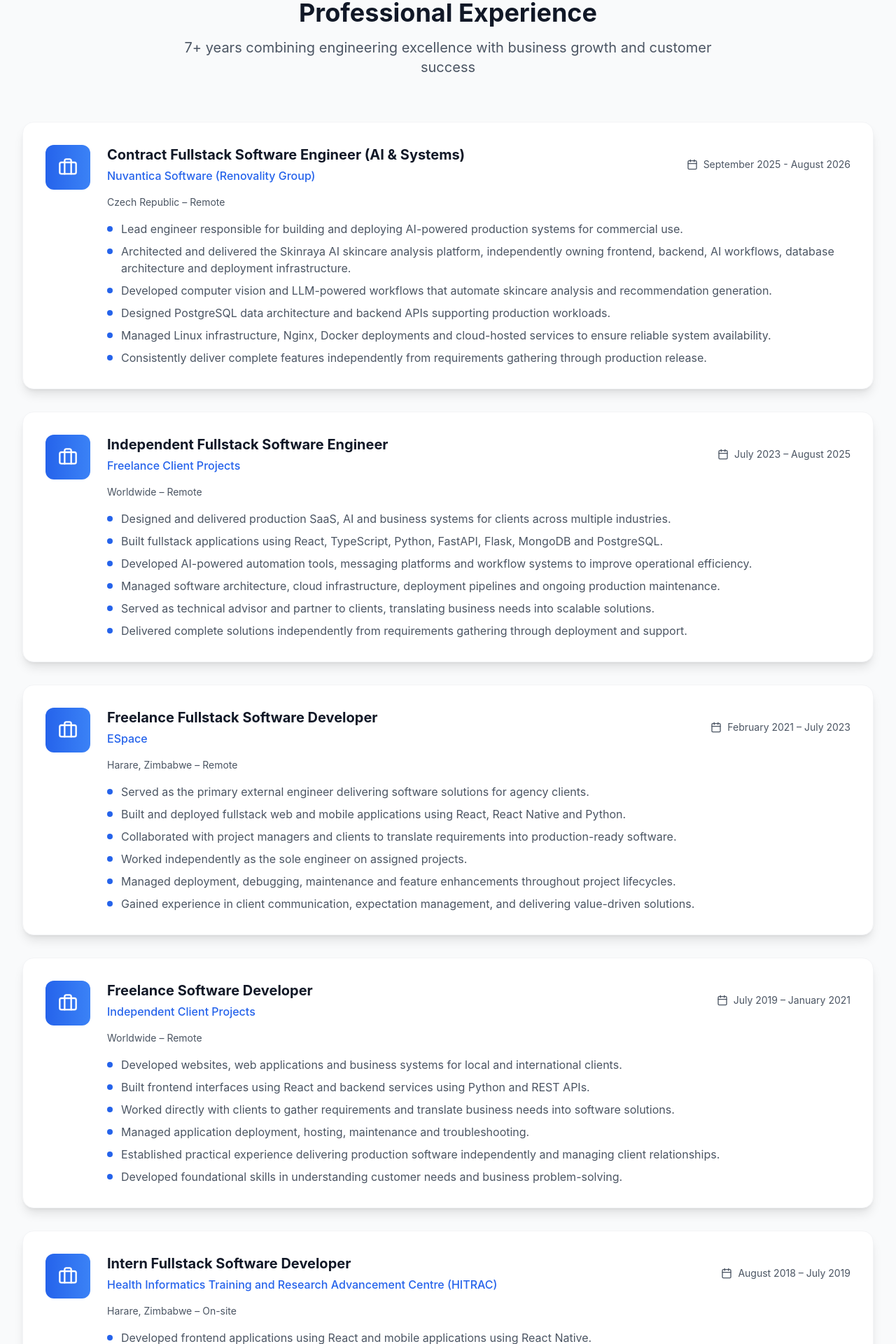
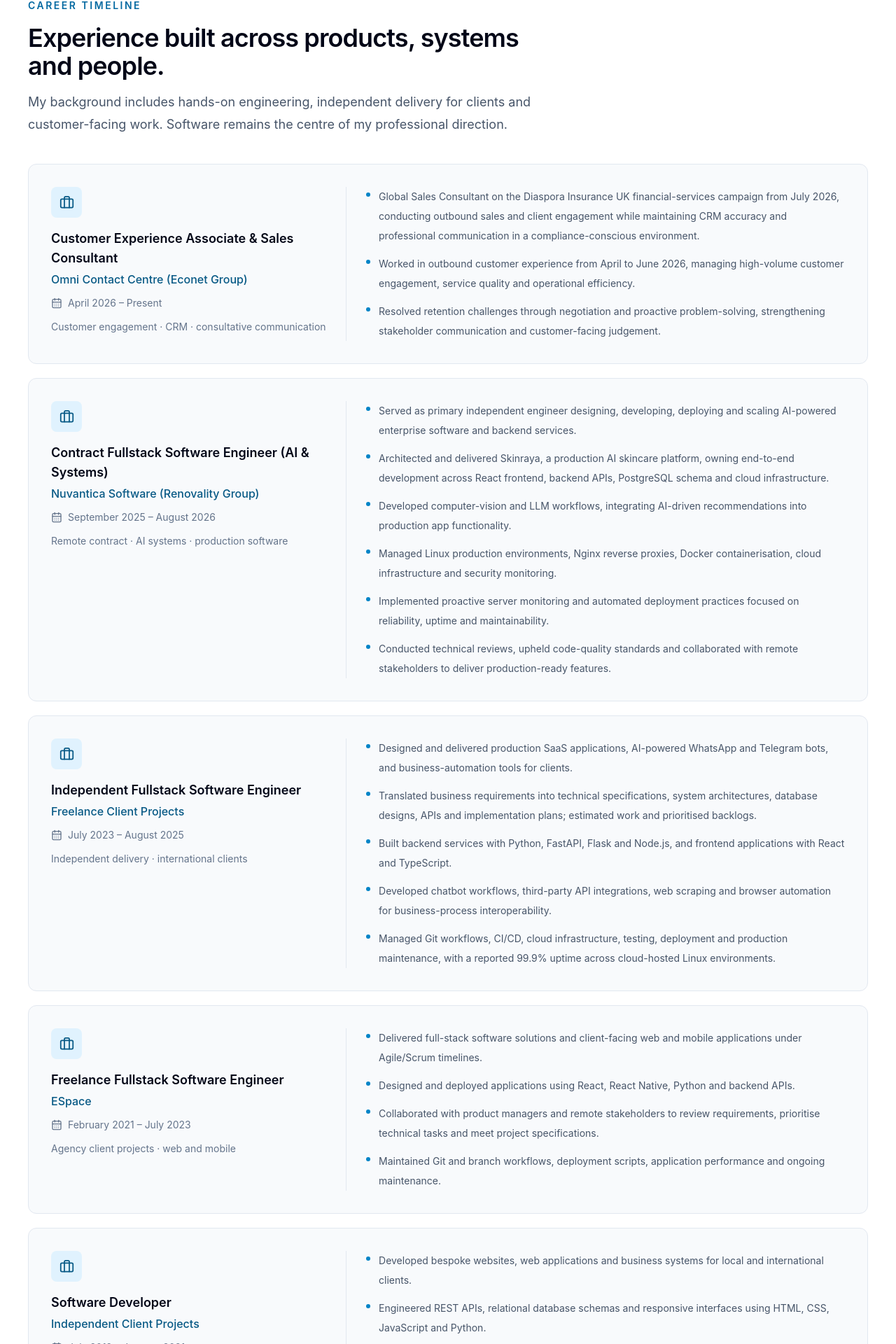
Before and after one commit to micpana/Michael-Panashe-Mudimbu-Portfolio-V2, a React (Vite) app: page / in a window 1280 px wide. Shown: the part 6955-8875 px from the top of the page at 70% size. Built offline with nearby package versions, Linux system fonts and the light colour scheme.

Commit message:
Align experience timeline with Master CV and remove public location details

```diff
--- a/src/components/Experience.tsx
+++ b/src/components/Experience.tsx
@@ -1,185 +1,117 @@
 import React from 'react';
-import { Briefcase, Calendar } from 'lucide-react';
+import { Briefcase, CalendarDays } from 'lucide-react';
 
-const Experience: React.FC = () => {
 const experiences = [
+  {
+    title: 'Customer Experience Associate & Sales Consultant',
+    company: 'Omni Contact Centre (Econet Group)',
+    period: 'April 2026 – Present',
+    context: 'Customer engagement · CRM · consultative communication',
+    description: [
+      'Global Sales Consultant on the Diaspora Insurance UK financial-services campaign from July 2026, conducting outbound sales and client engagement while maintaining CRM accuracy and professional communication in a compliance-conscious environment.',
+      'Worked in outbound customer experience from April to June 2026, managing high-volume customer engagement, service quality and operational efficiency.',
+      'Resolved retention challenges through negotiation and proactive problem-solving, strengthening stakeholder communication and customer-facing judgement.',
+    ],
+  },
   {
     title: 'Contract Fullstack Software Engineer (AI & Systems)',
     company: 'Nuvantica Software (Renovality Group)',
-      period: 'September 2025 - August 2026',
-      location: 'Czech Republic',
-      type: 'Remote',
+    period: 'September 2025 – August 2026',
+    context: 'Remote contract · AI systems · production software',
     description: [
-        "Lead engineer responsible for building and deploying AI-powered production systems for commercial use.",
-        "Architected and delivered the Skinraya AI skincare analysis platform, independently owning frontend, backend, AI workflows, database architecture and deployment infrastructure.",
-        "Developed computer vision and LLM-powered workflows that automate skincare analysis and recommendation generation.",
-        "Designed PostgreSQL data architecture and backend APIs supporting production workloads.",
-        "Managed Linux infrastructure, Nginx, Docker deployments and cloud-hosted services to ensure reliable system availability.",
-        "Consistently deliver complete features independently from requirements gathering through production release."
-      ]
+      'Served as primary independent engineer designing, developing, deploying and scaling AI-powered enterprise software and backend services.',
+      'Architected and delivered Skinraya, a production AI skincare platform, owning end-to-end development across React frontend, backend APIs, PostgreSQL schema and cloud infrastructure.',
+      'Developed computer-vision and LLM workflows, integrating AI-driven recommendations into production app functionality.',
+      'Managed Linux production environments, Nginx reverse proxies, Docker containerisation, cloud infrastructure and security monitoring.',
+      'Implemented proactive server monitoring and automated deployment practices focused on reliability, uptime and maintainability.',
+      'Conducted technical reviews, upheld code-quality standards and collaborated with remote stakeholders to deliver production-ready features.',
+    ],
   },
   {
     title: 'Independent Fullstack Software Engineer',
     company: 'Freelance Client Projects',
     period: 'July 2023 – August 2025',
-      location: 'Worldwide',
-      type: 'Remote',
+    context: 'Independent delivery · international clients',
     description: [
-        "Designed and delivered production SaaS, AI and business systems for clients across multiple industries.",
-        "Built fullstack applications using React, TypeScript, Python, FastAPI, Flask, MongoDB and PostgreSQL.",
-        "Developed AI-powered automation tools, messaging platforms and workflow systems to improve operational efficiency.",
-        "Managed software architecture, cloud infrastructure, deployment pipelines and ongoing production maintenance.",
-        "Served as technical advisor and partner to clients, translating business needs into scalable solutions.",
-        "Delivered complete solutions independently from requirements gathering through deployment and support."
-      ]
+      'Designed and delivered production SaaS applications, AI-powered WhatsApp and Telegram bots, and business-automation tools for clients.',
+      'Translated business requirements into technical specifications, system architectures, database designs, APIs and implementation plans; estimated work and prioritised backlogs.',
+      'Built backend services with Python, FastAPI, Flask and Node.js, and frontend applications with React and TypeScript.',
+      'Developed chatbot workflows, third-party API integrations, web scraping and browser automation for business-process interoperability.',
+      'Managed Git workflows, CI/CD, cloud infrastructure, testing, deployment and production maintenance, with a reported 99.9% uptime across cloud-hosted Linux environments.',
+    ],
   },
   {
-      title: 'Freelance Fullstack Software Developer',
+    title: 'Freelance Fullstack Software Engineer',
     company: 'ESpace',
     period: 'February 2021 – July 2023',
-      location: 'Harare, Zimbabwe',
-      type: 'Remote',
+    context: 'Agency client projects · web and mobile',
     description: [
-        "Served as the primary external engineer delivering software solutions for agency clients.",
-        "Built and deployed fullstack web and mobile applications using React, React Native and Python.",
-        "Collaborated with project managers and clients to translate requirements into production-ready software.",
-        "Worked independently as the sole engineer on assigned projects.",
-        "Managed deployment, debugging, maintenance and feature enhancements throughout project lifecycles.",
-        "Gained experience in client communication, expectation management, and delivering value-driven solutions."
-      ]
+      'Delivered full-stack software solutions and client-facing web and mobile applications under Agile/Scrum timelines.',
+      'Designed and deployed applications using React, React Native, Python and backend APIs.',
+      'Collaborated with product managers and remote stakeholders to review requirements, prioritise technical tasks and meet project specifications.',
+      'Maintained Git and branch workflows, deployment scripts, application performance and ongoing maintenance.',
+    ],
   },
   {
-      title: 'Freelance Software Developer',
+    title: 'Software Developer',
     company: 'Independent Client Projects',
     period: 'July 2019 – January 2021',
-      location: 'Worldwide',
-      type: 'Remote',
+    context: 'Web applications · business systems',
     description: [
-        "Developed websites, web applications and business systems for local and international clients.",
-        "Built frontend interfaces using React and backend services using Python and REST APIs.",
-        "Worked directly with clients to gather requirements and translate business needs into software solutions.",
-        "Managed application deployment, hosting, maintenance and troubleshooting.",
-        "Established practical experience delivering production software independently and managing client relationships.",
-        "Developed foundational skills in understanding customer needs and business problem-solving."
-      ]
+      'Developed bespoke websites, web applications and business systems for local and international clients.',
+      'Engineered REST APIs, relational database schemas and responsive interfaces using HTML, CSS, JavaScript and Python.',
+      'Managed software architecture, CI/CD, Git version control, cloud infrastructure, hosting and maintenance, with attention to system security and reliability.',
+    ],
   },
   {
     title: 'Intern Fullstack Software Developer',
     company: 'Health Informatics Training and Research Advancement Centre (HITRAC)',
     period: 'August 2018 – July 2019',
-      location: 'Harare, Zimbabwe',
-      type: 'On-site',
+    context: 'Health informatics · national EHR systems',
     description: [
-        "Developed frontend applications using React and mobile applications using React Native.",
-        "Contributed to backend development using Java Spring Boot.",
-        "Supported implementation of Zimbabwe's national Electronic Health Records system (Impilo).",
-        "Trained healthcare professionals on EHR usage and provided technical support during deployments.",
-        "Gained practical experience building and supporting large-scale health information systems and end-user support."
-      ]
+      'Contributed to frontend and backend development for national health information systems using Java and React.',
+      'Supported technical deployment and maintenance of Zimbabwe’s national Electronic Health Records system, Impilo.',
+      'Assisted with secure data pipelines and server environments aligned with national health informatics standards.',
+    ],
   },
   {
     title: 'Intern Web Developer',
-      company: 'Hansole Investments',
-      period: 'June 2019 - June 2019',
-      location: 'Harare, Zimbabwe',
-      type: 'On-site',
+    company: 'Hansole Investments (PVT) Ltd',
+    period: 'June 2018',
+    context: 'Websites · hosting · customer communications',
     description: [
-        "Built and maintained client websites using WordPress",
-        "Supported operations of a bulk SMS platform ensuring reliable message delivery",
-        "Managed domain and hosting renewals and communicated directly with clients",
-        "Gained early experience working with production systems and real business workflows"
-      ]
-    },
-    {
-      title: "Sales Consultant & Client Engagement Specialist",
-      company: "Omni Contact Centre",
-      period: "July 2026 - Present",
-      location: "Harare, Zimbabwe",
-      type: 'On-site',
-      description: [
-        "Execute high-value outbound sales and client engagement for a UK-based financial services organization (Diaspora Insurance), adhering to international professional communication standards.",
-        "Handle high-sensitivity client data with 100% CRM accuracy, ensuring full compliance with international data protection and privacy regulations.",
-        "Conduct professional negotiations and high-level client interactions, refining the communication skills required for technical requirements gathering and business analysis."
+      'Built and maintained WordPress websites for business clients.',
+      'Supported a bulk SMS platform for customer communications, including hosting, domains and client support.',
     ],
   },
-    {
-      title: "Customer Experience Associate",
-      company: "Omni Contact Centre",
-      period: "April 2026 - June 2026",
-      location: "Harare, Zimbabwe",
-      type: 'On-site',
-      description: [
-        "Handled day-to-day operations for high-volume customer engagement campaigns, ensuring consistent service quality and efficiency under high-pressure performance targets.",
-        "Addressed complex customer retention challenges through strategic negotiation and proactive problem-solving, demonstrating the independent troubleshooting mindset essential for technical ownership.",
-        "Facilitated communication between clients and internal teams, refining the ability to translate business needs into actionable results."
-      ],
-    }
 ];
 
-  return (
-    <section className="py-20 bg-gray-50 dark:bg-gray-800" id="experience">
-      <div className="max-w-7xl mx-auto px-4 sm:px-6 lg:px-8">
-        <div className="text-center mb-16">
-          <h2 className="text-3xl sm:text-4xl font-bold text-gray-900 dark:text-white mb-4">
-            Professional Experience
-          </h2>
-          <p className="text-xl text-gray-600 dark:text-gray-300 max-w-3xl mx-auto">
-            7+ years combining engineering excellence with business growth and customer success
-          </p>
+const Experience: React.FC = () => (
+  <section className="bg-white py-20 dark:bg-[#0b1220]" id="experience">
+    <div className="mx-auto max-w-7xl px-5 sm:px-8 lg:px-10">
+      <div className="max-w-3xl">
+        <p className="text-sm font-semibold uppercase tracking-[0.18em] text-sky-700 dark:text-sky-300">Career timeline</p>
+        <h2 className="mt-4 text-3xl font-semibold tracking-tight text-slate-950 dark:text-white sm:text-4xl">Experience built across products, systems and people.</h2>
+        <p className="mt-4 text-lg leading-8 text-slate-600 dark:text-slate-300">My background includes hands-on engineering, independent delivery for clients and customer-facing work. Software remains the centre of my professional direction.</p>
       </div>
-
-        <div className="space-y-8">
-          {experiences.map((exp, index) => (
-            <div
-              key={index}
-              className="bg-white dark:bg-gray-900 rounded-2xl p-8 shadow-lg hover:shadow-xl transition-all duration-300 border border-gray-100 dark:border-gray-700"
-            >
-              <div className="flex flex-col lg:flex-row lg:items-start gap-6">
-                {/* Icon */}
-                <div className="w-16 h-16 bg-gradient-to-r from-blue-600 to-blue-500 rounded-xl flex items-center justify-center flex-shrink-0">
-                  <Briefcase className="text-white" size={28} />
+      <div className="mt-10 space-y-5">
+        {experiences.map((exp) => (
+          <article key={exp.company + exp.period} className="grid gap-5 rounded-xl border border-slate-200 bg-[#f8fafc] p-6 dark:border-slate-700 dark:bg-slate-900 sm:p-8 lg:grid-cols-[minmax(0,0.36fr)_minmax(0,0.64fr)]">
+            <div>
+              <div className="flex h-11 w-11 items-center justify-center rounded-lg bg-sky-100 text-sky-800 dark:bg-sky-950 dark:text-sky-300"><Briefcase size={21} /></div>
+              <h3 className="mt-4 text-lg font-semibold leading-7 text-slate-950 dark:text-white">{exp.title}</h3>
+              <p className="mt-1 font-medium text-sky-800 dark:text-sky-300">{exp.company}</p>
+              <p className="mt-3 flex items-start gap-2 text-sm text-slate-500 dark:text-slate-400"><CalendarDays size={16} className="mt-0.5 shrink-0" />{exp.period}</p>
+              <p className="mt-3 text-sm leading-6 text-slate-500 dark:text-slate-400">{exp.context}</p>
             </div>
-
-                {/* Content */}
-                <div className="flex-1">
-                  <div className="flex flex-col sm:flex-row sm:items-center sm:justify-between mb-4">
-                    <div>
-                      <h3 className="text-xl font-bold text-gray-900 dark:text-white mb-1">
-                        {exp.title}
-                      </h3>
-                      <p className="text-blue-600 dark:text-blue-400 font-medium">
-                        {exp.company}
-                      </p>
-                    </div>
-                    <div className="flex items-center gap-2 text-gray-600 dark:text-gray-300 mt-2 sm:mt-0">
-                      <Calendar size={16} />
-                      <span className="text-sm">{exp.period}</span>
-                    </div>
-                  </div>
-
-                  <p className="text-gray-600 dark:text-gray-400 text-sm mb-4">
-                    {exp.location} – {exp.type}
-                  </p>
-
-                  <ul className="space-y-2">
-                    {exp.description.map((item, itemIndex) => (
-                      <li
-                        key={itemIndex}
-                        className="flex items-start gap-3 text-gray-600 dark:text-gray-300"
-                      >
-                        <div className="w-2 h-2 bg-blue-600 dark:bg-blue-400 rounded-full mt-2 flex-shrink-0"></div>
-                        <span>{item}</span>
-                      </li>
-                    ))}
+            <ul className="space-y-3 border-t border-slate-200 pt-5 dark:border-slate-700 lg:border-l lg:border-t-0 lg:pl-7 lg:pt-0">
+              {exp.description.map((item) => <li key={item} className="flex gap-3 text-sm leading-7 text-slate-600 dark:text-slate-300"><span className="mt-2 h-1.5 w-1.5 shrink-0 rounded-full bg-sky-600 dark:bg-sky-400" /><span>{item}</span></li>)}
             </ul>
-                </div>
-              </div>
-            </div>
+          </article>
         ))}
       </div>
     </div>
   </section>
 );
-};
 
 export default Experience;
```
Lines whose indentation alone changed are shown as unchanged.
